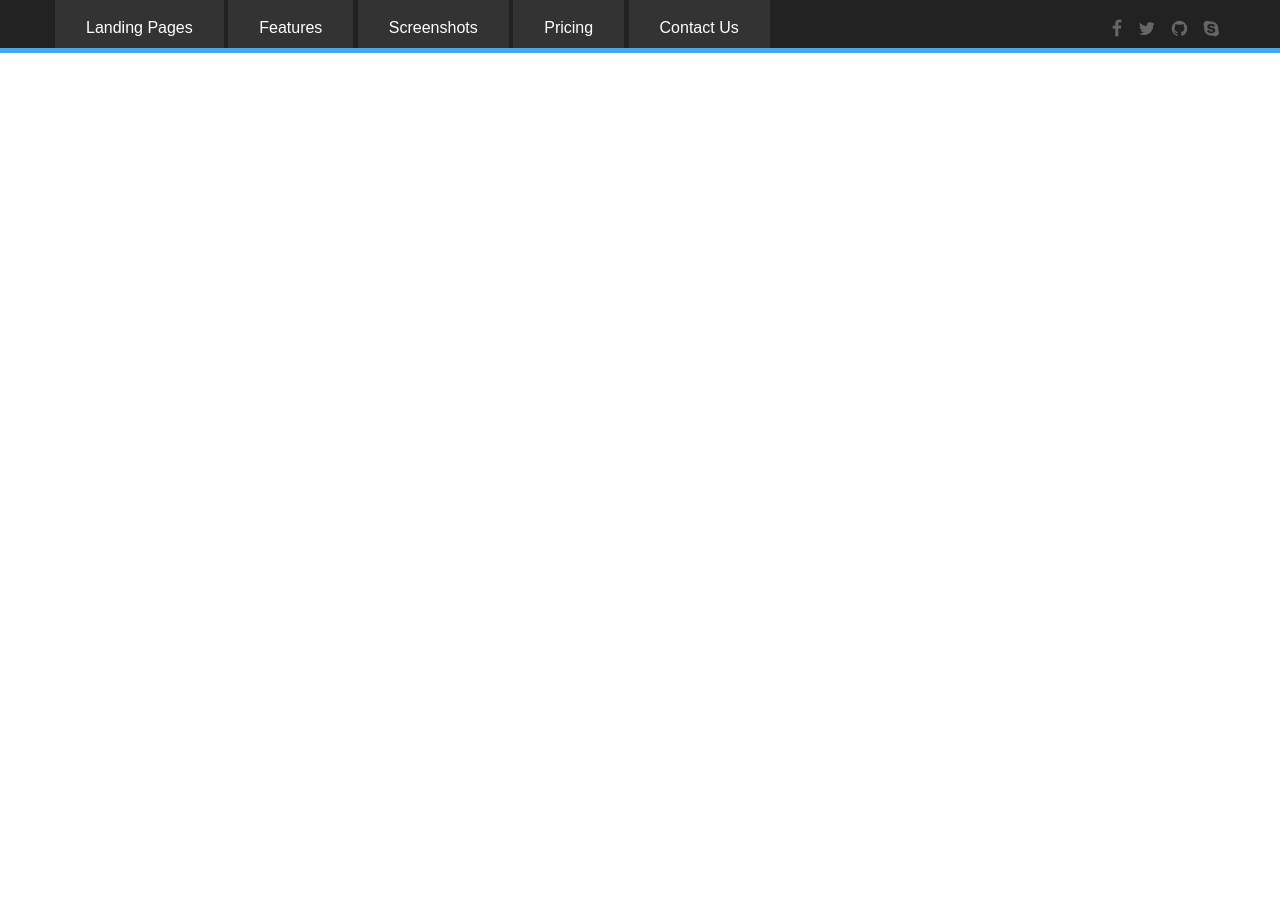
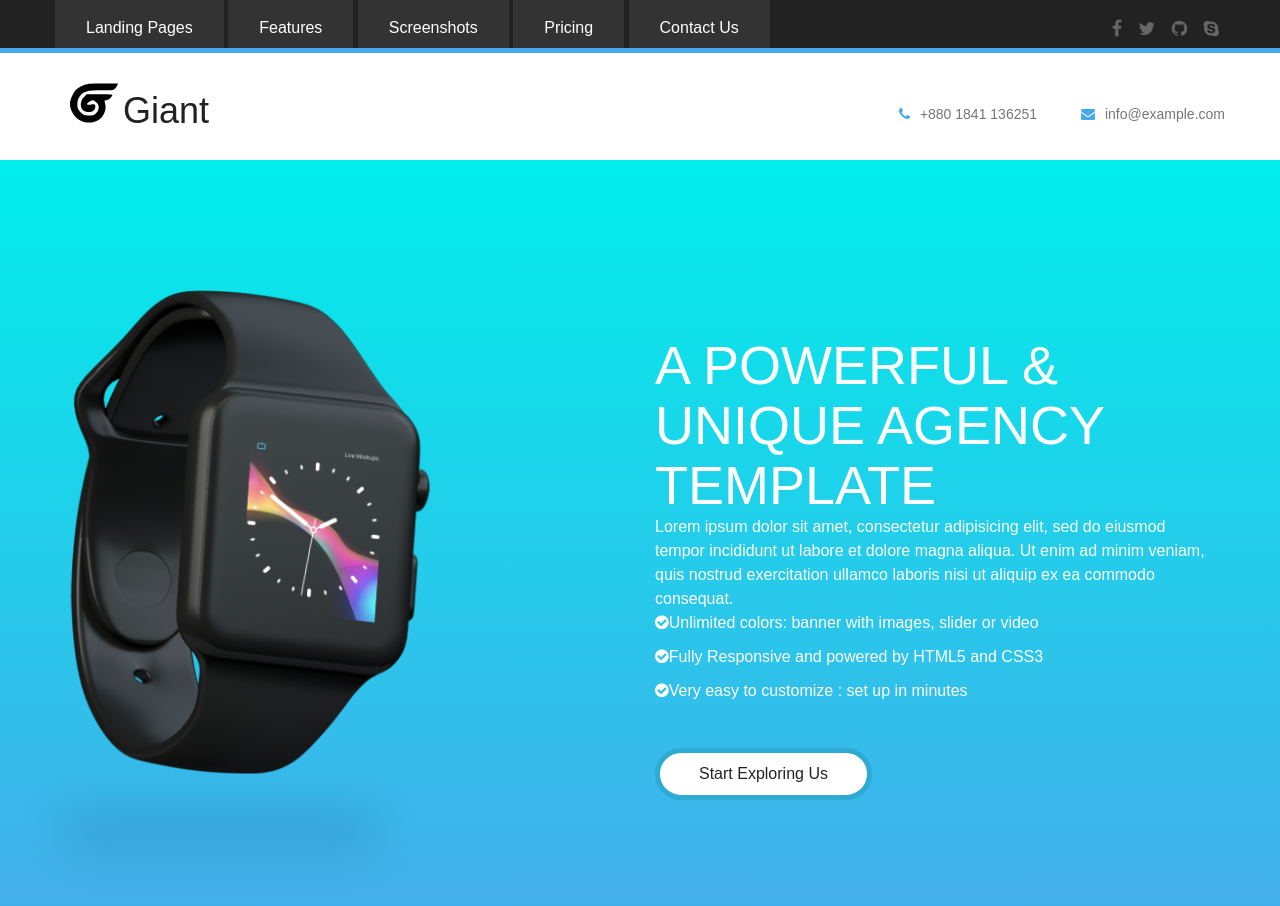
Before and after one commit to vorobevnick/website-on-bootstrap-3, a website: page app/index.html in a window 1280 px wide. Before the commit the page ends 800 px from the top, so only its background shows below. Drawn offline with Linux system fonts and the light colour scheme.

Commit message:
section landing

```diff
--- a/app/index.html
+++ b/app/index.html
@@ -65,7 +65,42 @@
 		</div>
 	</header>
 
-
+	<section id="landing">
+		<div class="container">
+			<div class="row">
+				<div class="col-md-8 col-sm-6 col-xs-12 logo">
+					<a href="#" class="logo__link"><img src="img/logo.svg" alt="logotype" class="logo_img">Giant</a>
+				</div>
+				<div class="col-md-4 col-sm-6 col-xs-12 contact-info">
+					<p class="contact-info__phone"><i class="fa fa-phone"></i>+880 1841 136251</p>
+					<p class="contact-info__email"><i class="fa fa-envelope"></i>info@example.com</p>
+				</div>
+			</div>
+		</div>
+		<div class="landing-content">
+			<div class="container">
+				<div class="row">
+					<div class="col-md-4 col-sm-4 col-xs-12">
+						<div class="left-column">
+							<span class="img-wrap"><img src="img/watch.png" alt="watch"></span>
+						</div>
+					</div>
+					<div class="col-md-offset-2 col-md-6 col-sm-8 col-xs-12 right-column">
+						<h1>A Powerful & Unique	Agency Template</h1>
+						<p class="h1-description">Lorem ipsum dolor sit amet, consectetur adipisicing elit, sed do eiusmod tempor incididunt ut labore et dolore magna aliqua. Ut enim ad minim veniam, quis nostrud exercitation ullamco laboris nisi ut aliquip ex ea commodo consequat.</p>
+						<ul class="header-list">
+							<li><i class="fa fa-check-circle"></i>Unlimited colors: banner with images, slider or video</li>
+							<li><i class="fa fa-check-circle"></i>Fully Responsive and powered by HTML5 and CSS3</li>
+							<li><i class="fa fa-check-circle"></i>Very easy to customize : set up in minutes</li>
+						</ul>
+						<div class="button_wrap">
+							<a href="#" class="button-header">Start Exploring Us</a>
+						</div>
+					</div>
+				</div>
+			</div>
+		</div>
+	</section>
 
 	<script src="js/scripts.min.js"></script>
 
--- a/app/scss/main.scss
+++ b/app/scss/main.scss
@@ -76,12 +76,10 @@ h1 {
 		line-height: 24px;
 		margin-bottom: 10px;
 	}
-	.fa {
-		margin-right: 21px;
+}
+
 .right-column {
 	margin-top: 175px
-		}
-	}
 }
 
 h2 {
@@ -182,12 +180,12 @@ header {
 			text-decoration: none;
 			color: #222222;
 		}
+	}
 	&_img {
 		width: 48px;
 		height: 40px;
 		vertical-align: baseline;
 		margin-right: 5px;
-		}
 	}
 }
 
@@ -199,6 +197,7 @@ header {
 	.fa {
 		color: $accent;
 		margin-right: 10px;
+	}
 	&__phone {
 		margin-right: 40px;
 		display: inline-block;
@@ -208,6 +207,49 @@ header {
 		display: inline-block;
 	}
 }
+
+/* --------------- LANDING --------------- */
+.landing-content {
+	background: linear-gradient(#00eeea, #4aa8eb);
+	min-height: 820px;
+	background-size: cover;
 }
 
+.left-column {
+	margin: 130px auto 50px;
+	max-width: 390px;
+}
+
+.img-wrap {
+	position: relative;
+	display: block;
+	&:after {
+		content: '';
+		display: inline-block;
+		position: relative;
+		left: -10%;
+		width: 300px;
+		box-shadow: 0 30px 40px 5px rgba(0, 0, 0, .4);
+		transform: skew(50deg);
+		transform-origin: 0 100%;
+	}
+}
+
+.button-header {
+	display: inline-block;
+	padding: 8px 39px;
+	background-color: #ffffff;
+	margin-top: 35px;
+	border-radius: 30px;
+	color: #222222;
+	font-family: $roboto-md;
+	transition: all .5s ease;
+	border: 5px solid #2faad3;
+	margin-bottom: 30px;
+	&:hover, &:focus, &:active {
+		text-decoration: none;
+		color: #222222;
+		opacity: .85;
+	}
+}
 @import "media"; // Always at the end
```
Also changed, not shown: app/css/main.min.css. Lines whose indentation alone changed are shown as unchanged.
